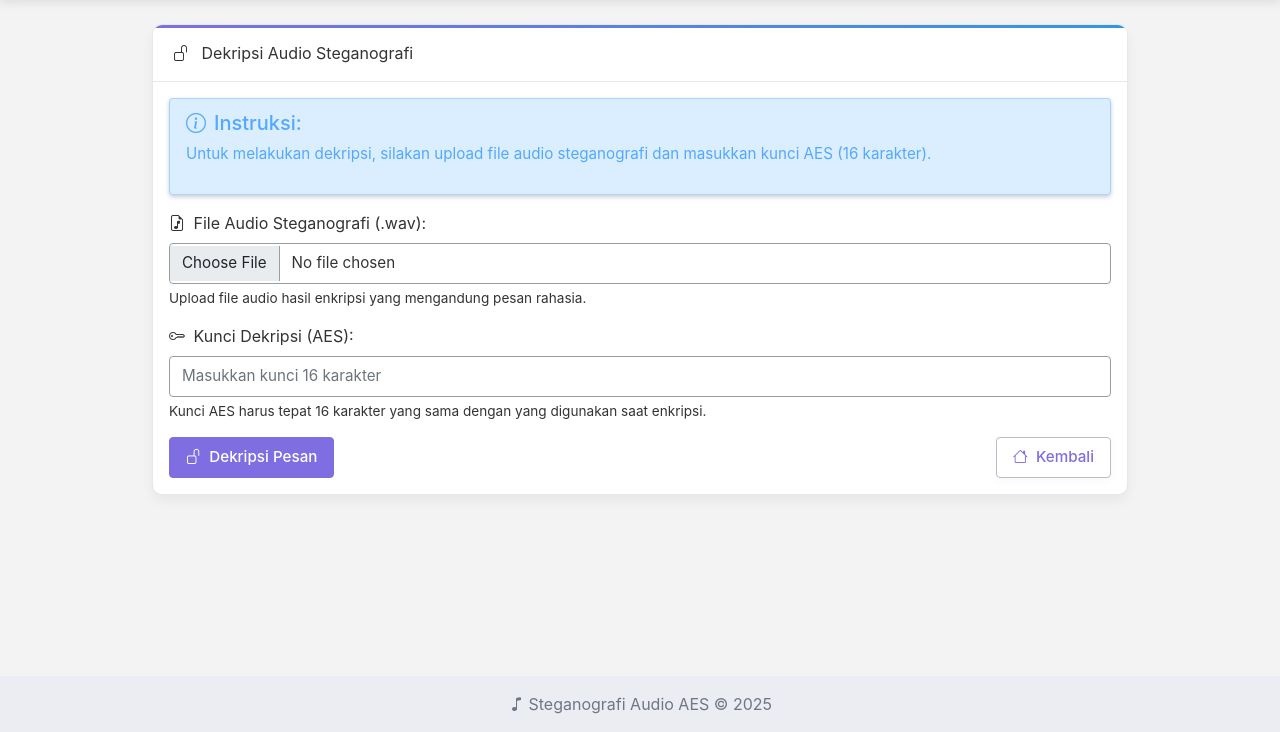
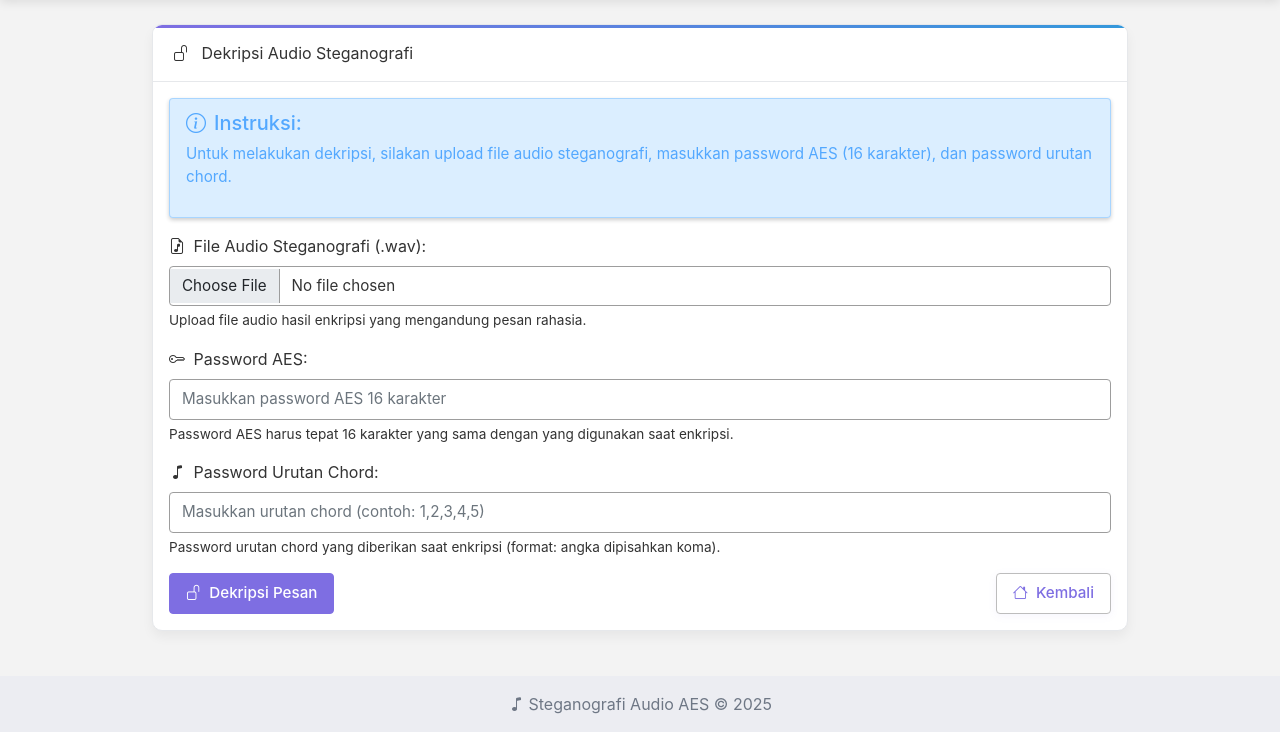
Before and after one commit to raoulhakim/aes-to-hex-to-biner-to-mapping-chord, a Flask app: page /decrypt in a window 1280 px wide. Shown: the part 68-800 px from the top of the page. Run offline with Flask 3, Linux system fonts and the light colour scheme; parts of the project's set-up code (start-up, migrations or seed data) failed here and were passed over.

Commit message:
changes concept to insert metadata hashed MD5 AES password

```diff
--- a/app/routes.py
+++ b/app/routes.py
@@ -46,19 +46,20 @@ def encrypt():
             ciphertext_hex = encrypt_aes(plaintext, key)
 
             # Buat audio steganografi dan dapatkan chord positions
-            output_filename, decryption_key = binary_to_audio(ciphertext_hex,
+            output_filename, decryption_key = binary_to_audio(ciphertext_hex, key,
                                              app.config['UPLOAD_FOLDER'],
                                              app.config['CHORD_FOLDER'])
 
             # Log untuk debug
             logging.info(f"Enkripsi berhasil: pesan={plaintext}, kunci={key}, file={output_filename}")
-            logging.info(f"Chord positions disimpan dalam metadata file: {decryption_key['chord_positions_str']}")
+            logging.info(f"Password AES dan chord positions: {decryption_key['aes_password']}, {decryption_key['chord_positions_str']}")
 
-            # Tampilkan hasil (tanpa menampilkan chord positions ke user)
+            # Tampilkan hasil dengan kedua password
             return render_template('encrypt_result.html',
                                   title='Hasil Enkripsi',
                                   plaintext=plaintext,
-                                  key=key,
+                                  aes_password=decryption_key['aes_password'],
+                                  chord_positions=decryption_key['chord_positions_str'],
                                   audio_file=output_filename,
                                   now=datetime.now())
 
@@ -101,8 +102,30 @@ def decrypt():
         file.save(filepath)
 
         try:
-            # Ekstrak hex dari file audio (posisi chord akan dibaca dari metadata file)
-            hex_string = extract_binary_from_audio(filepath)
+            # Baca metadata password AES (MD5) dari file
+            from app.utils.decrypt_utils import read_metadata_from_wav
+            import hashlib
+
+            # Baca metadata password AES dari file
+            stored_aes_md5 = read_metadata_from_wav(filepath)
+            if not stored_aes_md5:
+                flash('File audio tidak valid atau tidak memiliki metadata password AES.', 'danger')
+                return redirect(url_for('decrypt'))
+
+            # Validasi password AES dengan MD5
+            input_aes_md5 = hashlib.md5(key.encode()).hexdigest()
+            if stored_aes_md5 != input_aes_md5:
+                flash('Password AES tidak sesuai dengan file audio.', 'danger')
+                return redirect(url_for('decrypt'))
+
+            # Ambil chord positions dari input user
+            chord_positions = request.form.get('chord_positions', '')
+            if not chord_positions:
+                flash('Chord positions (password kedua) harus disediakan.', 'warning')
+                return redirect(url_for('decrypt'))
+
+            # Ekstrak hex dari file audio menggunakan chord positions
+            hex_string = extract_binary_from_audio(filepath, chord_positions)
 
             # Dekripsi hex
             decrypted_text = decrypt_aes(hex_string, key)
--- a/app/templates/decrypt.html
+++ b/app/templates/decrypt.html
@@ -9,7 +9,7 @@
     <div class="card-body">
         <div class="alert alert-info">
             <h5 class="alert-heading"><i class="bi bi-info-circle me-2"></i>Instruksi:</h5>
-            <p>Untuk melakukan dekripsi, silakan upload file audio steganografi dan masukkan kunci AES (16 karakter).</p>
+            <p>Untuk melakukan dekripsi, silakan upload file audio steganografi, masukkan password AES (16 karakter), dan password urutan chord.</p>
         </div>
 
         <form action="{{ url_for('decrypt') }}" method="post" enctype="multipart/form-data">
@@ -23,11 +23,20 @@
 
             <div class="mb-3">
                 <label for="key" class="form-label">
-                    <i class="bi bi-key me-1"></i> Kunci Dekripsi (AES):
+                    <i class="bi bi-key me-1"></i> Password AES:
                 </label>
                 <input type="password" class="form-control" id="key" name="key" required
-                       minlength="16" maxlength="16" placeholder="Masukkan kunci 16 karakter">
-                <div class="form-text">Kunci AES harus tepat 16 karakter yang sama dengan yang digunakan saat enkripsi.</div>
+                       minlength="16" maxlength="16" placeholder="Masukkan password AES 16 karakter">
+                <div class="form-text">Password AES harus tepat 16 karakter yang sama dengan yang digunakan saat enkripsi.</div>
+            </div>
+
+            <div class="mb-3">
+                <label for="chord_positions" class="form-label">
+                    <i class="bi bi-music-note me-1"></i> Password Urutan Chord:
+                </label>
+                <input type="text" class="form-control" id="chord_positions" name="chord_positions" required
+                       placeholder="Masukkan urutan chord (contoh: 1,2,3,4,5)">
+                <div class="form-text">Password urutan chord yang diberikan saat enkripsi (format: angka dipisahkan koma).</div>
             </div>
 
             <div class="d-flex justify-content-between">
--- a/app/utils/encrypt_utils.py
+++ b/app/utils/encrypt_utils.py
@@ -410,12 +410,14 @@ def generate_music_from_prepared_song(song_pattern, chord_dir):
     except ValueError as e:
         raise ValueError(f"Error saat menggabungkan audio: {e}")
 
-def write_metadata_to_wav(wav_path, chord_positions):
-    """Menambahkan metadata chord positions ke file WAV."""
+def write_metadata_to_wav(wav_path, aes_password):
+    """Menambahkan metadata password AES (MD5) ke file WAV."""
     logger.info("\n" + "="*50)
     logger.info(f"[WRITE_METADATA] Menambahkan metadata ke file: {wav_path}")
 
     try:
+        import hashlib
+
         # Buka file WAV untuk menulis metadata
         with wave.open(wav_path, 'rb') as wav_read:
             # Baca parameter dari file asli
@@ -426,11 +428,11 @@ def write_metadata_to_wav(wav_path, chord_positions):
         with wave.open(wav_path, 'wb') as wav_write:
             wav_write.setparams(params)
 
-            # Tulis metadata untuk chord positions
-            metadata_key = "CHORD_POSITIONS"
-            metadata_value = ",".join(map(str, chord_positions))
+            # Hash password AES dengan MD5
+            aes_password_md5 = hashlib.md5(aes_password.encode()).hexdigest()
+            metadata_key = "MD5"
+            metadata_value = aes_password_md5
 
-            # Menambahkan metadata dalam format LIST INFO
             # Gunakan bytes langsung untuk menghindari masalah encoding
             list_header = b"LIST"
             info_header = b"INFO"
@@ -463,7 +465,7 @@ def write_metadata_to_wav(wav_path, chord_positions):
         logger.error(f"[WRITE_METADATA] Error saat menulis metadata: {str(e)}")
         return False
 
-def binary_to_audio(hex_string, output_dir="app/static/uploads", chord_dir="Chord"):
+def binary_to_audio(hex_string, aes_password, output_dir="app/static/uploads", chord_dir="Chord"):
     """Fungsi utama untuk konversi hex ke audio steganografi."""
     logger.info("\n" + "="*50)
     logger.info("[BINARY_TO_AUDIO] Memulai konversi hex ke audio steganografi")
@@ -497,12 +499,13 @@ def binary_to_audio(hex_string, output_dir="app/static/uploads", chord_dir="Chor
     wavfile.write(output_path, sample_rate, audio_data)
     logger.info(f"[BINARY_TO_AUDIO] Audio berhasil disimpan ke: {output_path}")
 
-    # Tambahkan metadata chord positions ke file WAV
-    write_metadata_to_wav(output_path, chord_positions)
-    logger.info(f"[BINARY_TO_AUDIO] Metadata chord positions berhasil ditambahkan ke file WAV")
+    # Tambahkan metadata password AES (MD5) ke file WAV
+    write_metadata_to_wav(output_path, aes_password)
+    logger.info(f"[BINARY_TO_AUDIO] Metadata password AES (MD5) berhasil ditambahkan ke file WAV")
 
     # Format kunci dekripsi yang dikembalikan ke routes.py
     decryption_key = {
+        "aes_password": aes_password,
         "chord_positions": chord_positions,
         "chord_positions_str": ",".join(map(str, chord_positions))
     }
@@ -516,8 +519,8 @@ def binary_to_audio(hex_string, output_dir="app/static/uploads", chord_dir="Chor
     logger.info(f"[BINARY_TO_AUDIO] Nama file output: {output_filename}")
     logger.info("[BINARY_TO_AUDIO] Proses konversi hex ke audio steganografi selesai")
     logger.info(f"[BINARY_TO_AUDIO] Lagu Mary Had a Little Lamb diulang sebanyak {perulangan_count} kali")
-    logger.info(f"[BINARY_TO_AUDIO] PENTING: Password kedua (posisi chord) disimpan dalam metadata file WAV")
-    logger.info("[BINARY_TO_AUDIO] Pengguna tidak perlu menyimpan posisi chord secara manual")
+    logger.info(f"[BINARY_TO_AUDIO] PENTING: Password AES (MD5) disimpan dalam metadata file WAV")
+    logger.info("[BINARY_TO_AUDIO] Pengguna perlu menyimpan password AES dan chord positions secara manual")
     logger.info("="*50 + "\n")
 
     return output_filename, decryption_key
```
Also changed, not shown: app/templates/encrypt_result.html (+21 -6 lines), app/utils/decrypt_utils.py (+20 -31 lines).
